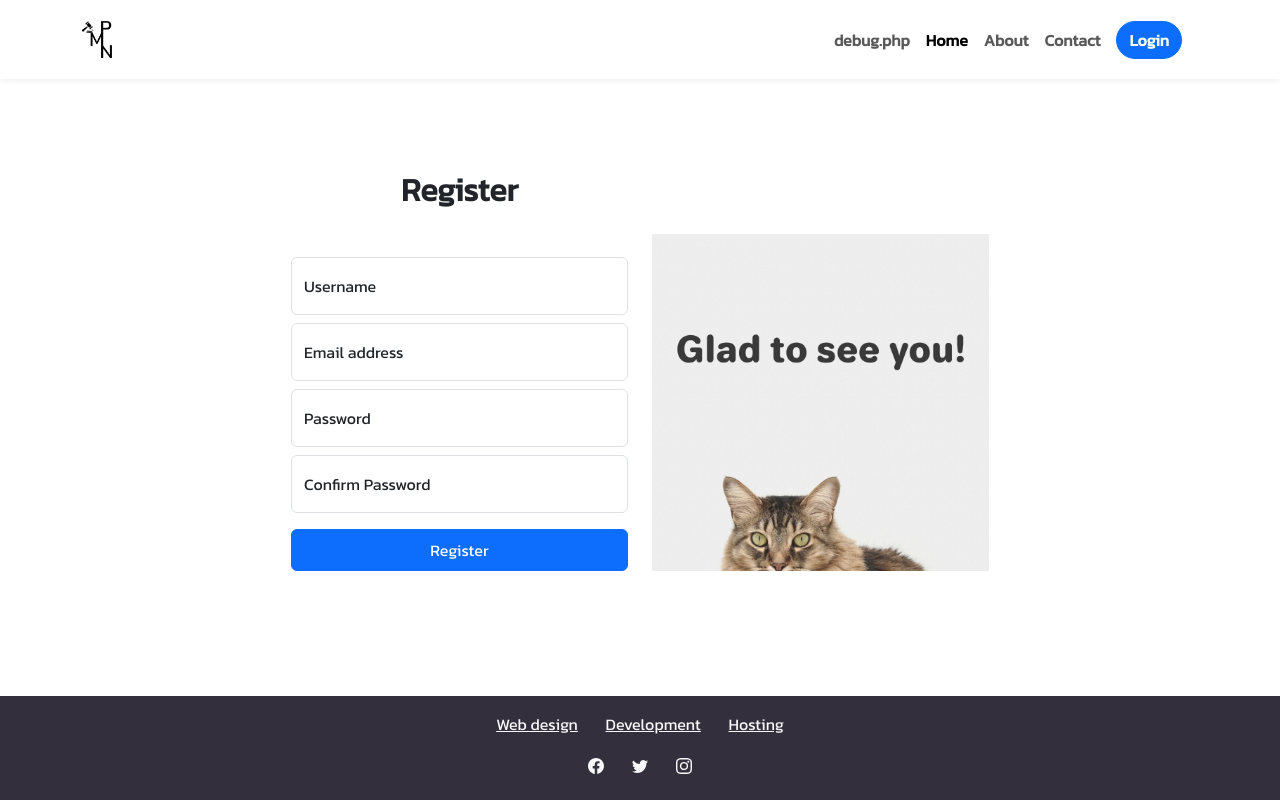
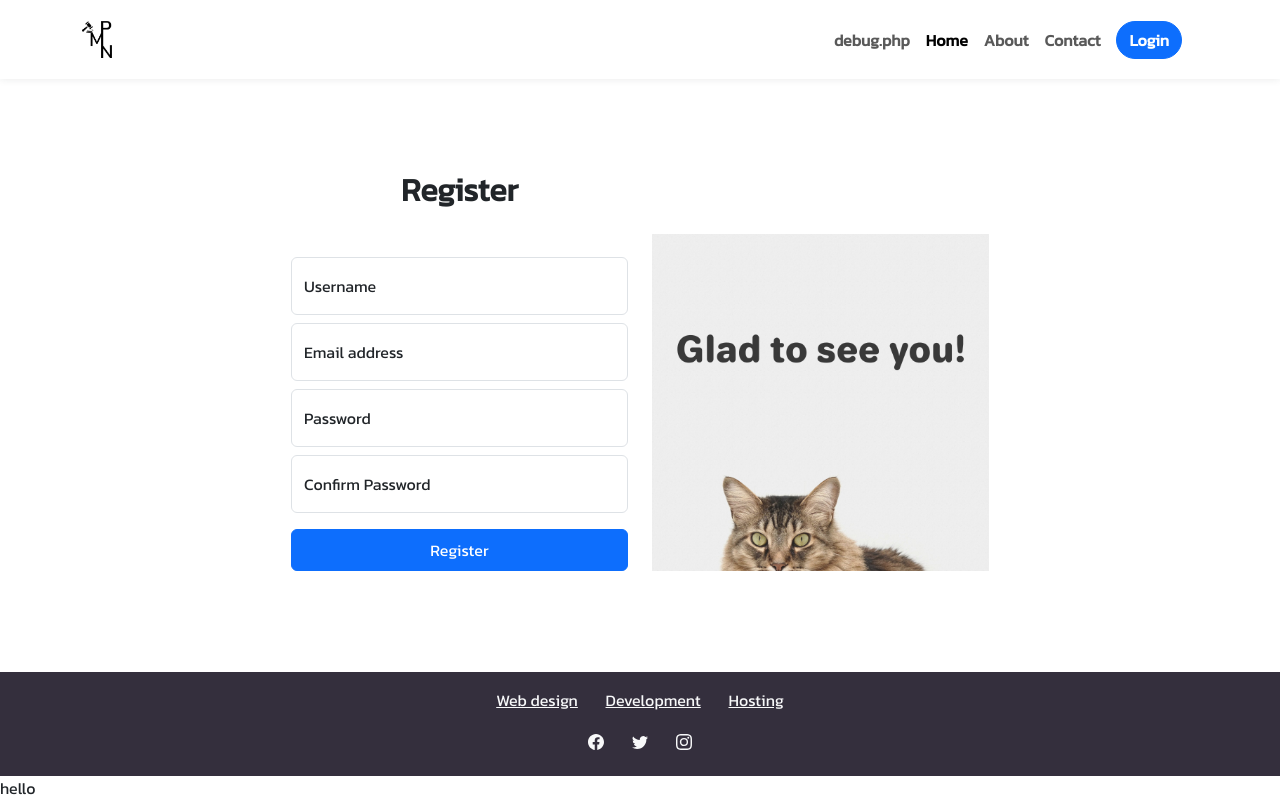
Before and after one commit to not6248/project-auction, a PHP site: page /index.php?page=register in a window 1280 px wide. Run offline with PHP 8.4, Linux system fonts and the light colour scheme; some libraries are stand-ins or nearby versions; some web fonts are replaced.

Commit message:
Update index.php

```diff
--- a/index.php
+++ b/index.php
@@ -18,6 +18,7 @@
     ?>
 
     <!-- end nav -->
+    hello
 </body>
 
 </html>
```
